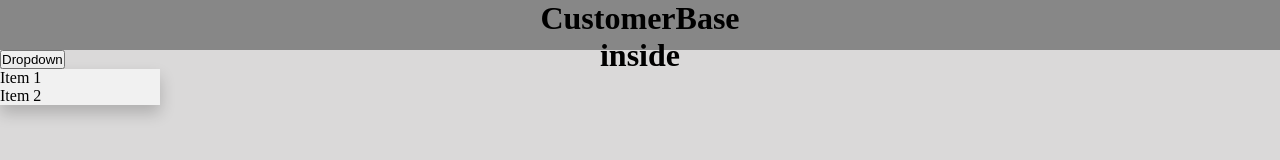
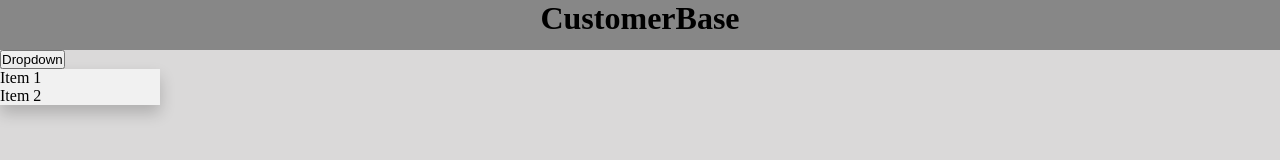
Before and after one commit to timhadler/client-base, a React (Create React App) app: page / in a window 1280 px wide. Both pictures are taken after a click on the button "Dropdown". Shown: the top 160 px of the page. Built offline with nearby package versions, Linux system fonts and the light colour scheme.

Commit message:
Componentized dropdown button

```diff
--- a/src/App.js
+++ b/src/App.js
@@ -1,41 +1,16 @@
 import { useState } from "react";
+import DropdownBtn from "./components/DropdownBtn";
 
 
 function App() {
-  function dbOnClick() {
-    document.getElementById("myDropdown").classList.toggle("show");
-    settest("inside");
-  }
-
-  window.onclick = function(event) {
-    if (!event.target.matches(".dropbtn")) {
-      var dropdowns = document.getElementsByClassName("dropdown-content");
-      var i;
-      settest("outside")
-      for (i=0; i < dropdowns.length; i++) {
-        var openDropdown = dropdowns[i];
-        if (openDropdown.classList.contains("show")) {
-          openDropdown.classList.toggle("show");
-        }
-      }
-    }
-  }
-  const [test, settest] = useState("default");
   return (
     <div className="App">
       <div className="App-header">
         <h1>CustomerBase</h1>
-        <h1>{test}</h1>
       </div>
 
       <div className="CustomerList">
-        <div className="dropdown">
-          <button onClick={dbOnClick} className="dropbtn">Dropdown</button>
-          <div id ="myDropdown" className="dropdown-content">
-            <p> Item 1 </p>
-            <p> Item 2 </p>
-          </div>
-        </div>
+        <DropdownBtn />
       </div>
 
       <div className="CustomerDetails">
--- /dev/null
+++ b/src/components/DropdownBtn.js
@@ -0,0 +1,31 @@
+import React from "react";
+
+export default function DropdownBtn() {
+    function dbOnClick() {
+        document.getElementById("myDropdown").classList.toggle("show");
+      }
+
+      // Hide dropdown content when clicked outside of dropdown button
+      window.onclick = function(event) {
+        if (!event.target.matches(".dropbtn")) {
+          var dropdowns = document.getElementsByClassName("dropdown-content");
+          var i;
+          for (i=0; i < dropdowns.length; i++) {
+            var openDropdown = dropdowns[i];
+            if (openDropdown.classList.contains("show")) {
+              openDropdown.classList.toggle("show");
+            }
+          }
+        }
+      }
+
+    return (
+        <div className="dropdown">
+        <button onClick={dbOnClick} className="dropbtn">Dropdown</button>
+        <div id ="myDropdown" className="dropdown-content">
+          <p> Item 1 </p>
+          <p> Item 2 </p>
+        </div>
+      </div>
+    );
+}
```
